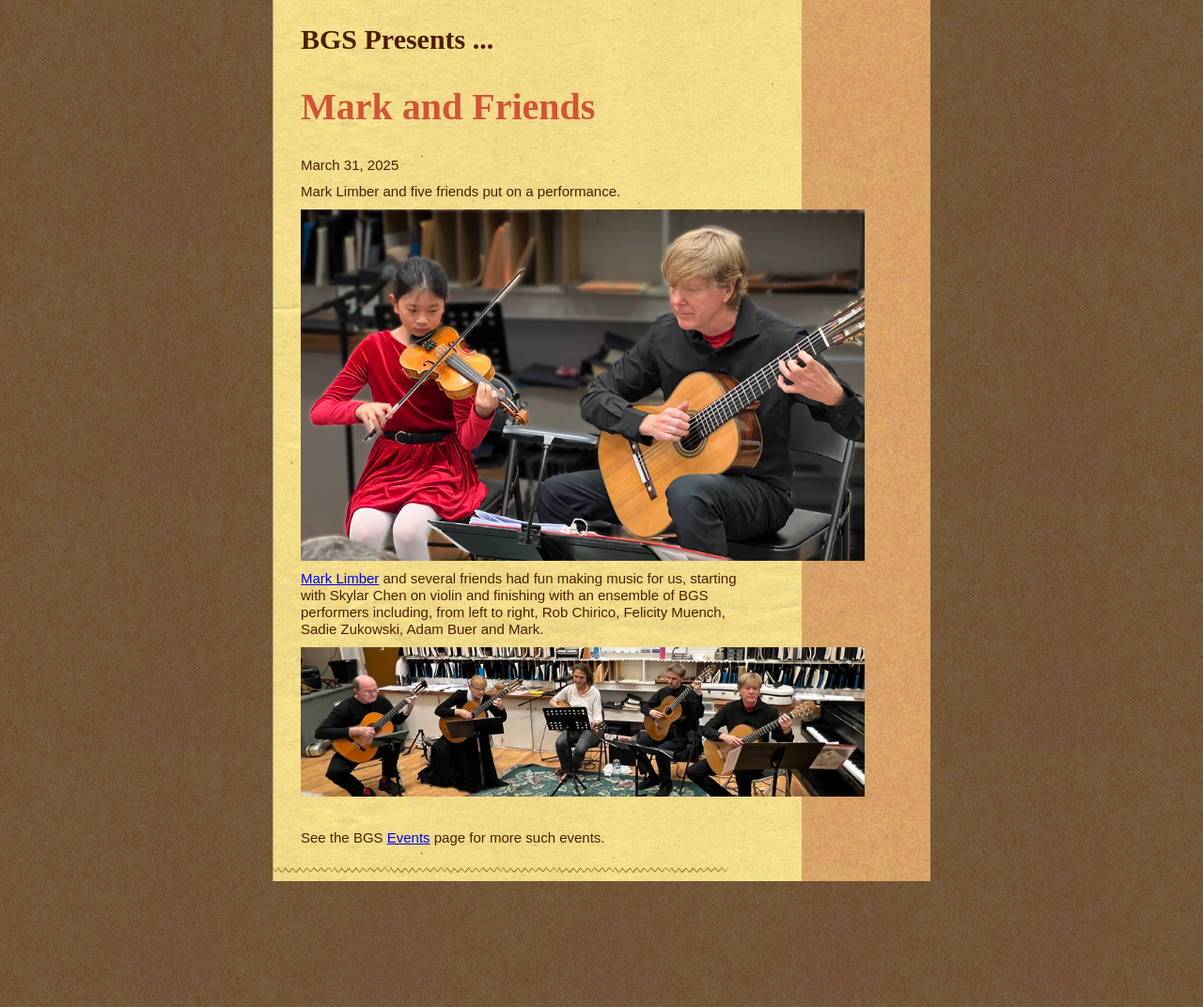
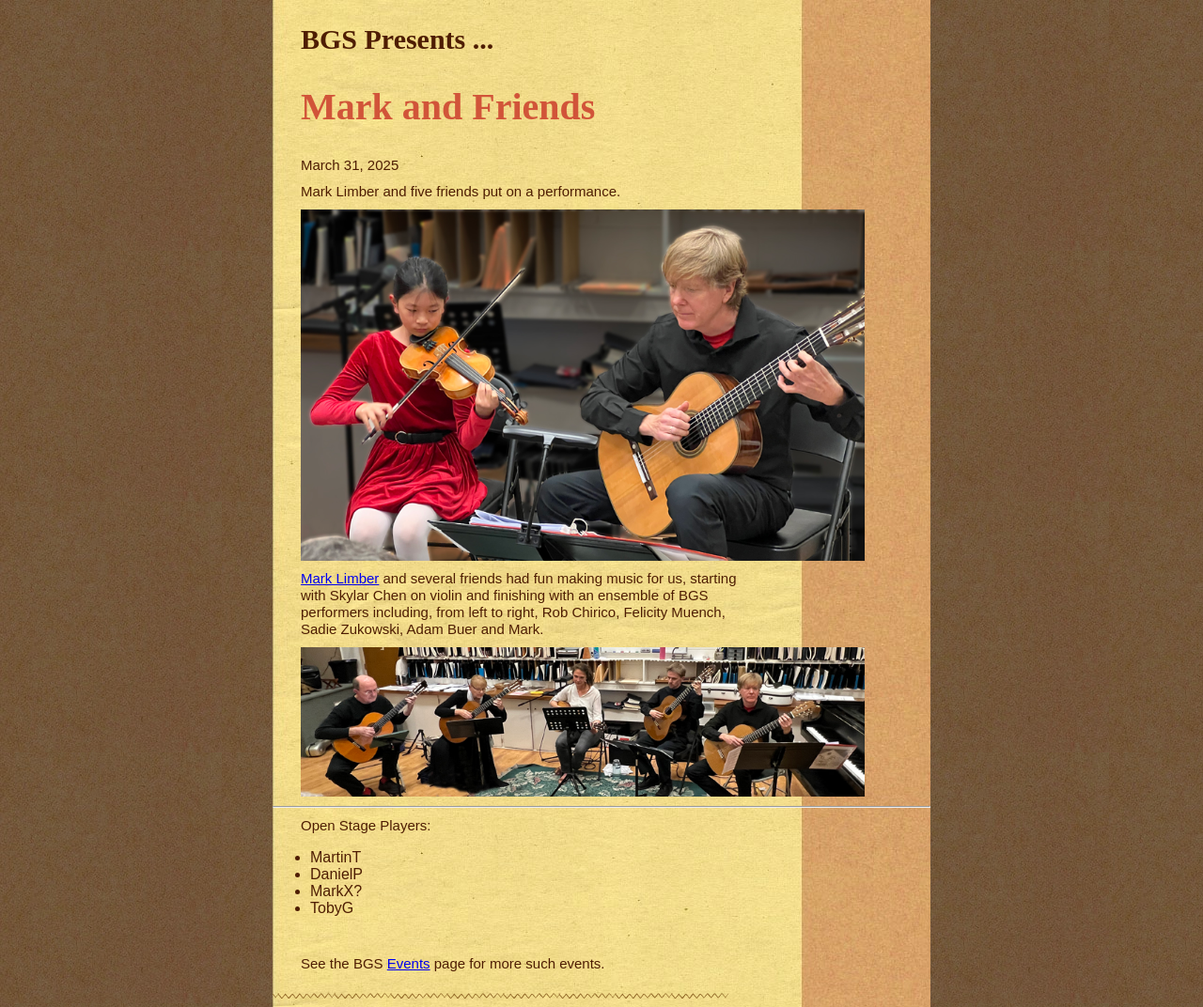
Before and after one commit to boulderguitarsociety/boulderguitarsociety.github.io, a Jekyll site: the page built from _posts/2025-03-31-mark-and-friends.md, in a window 1280 px wide. Shown: the whole page at 94% size. Built offline with Jekyll 4.4.1, drawn with Linux system fonts in a browser that asks for light colours.

Commit message:
add Open Stage Players to latest post

```diff
--- a/_posts/2025-03-31-mark-and-friends.md
+++ b/_posts/2025-03-31-mark-and-friends.md
@@ -26,3 +26,11 @@ an ensemble of BGS performers including, from left to right,
 Rob Chirico, Felicity Muench, Sadie Zukowski, Adam Buer and Mark.
 
 ![Quintet](/pics/20250331-ensemble_4980b.jpg)
+
+___
+
+Open Stage Players:
+* MartinT
+* DanielP
+* MarkX?
+* TobyG
```
